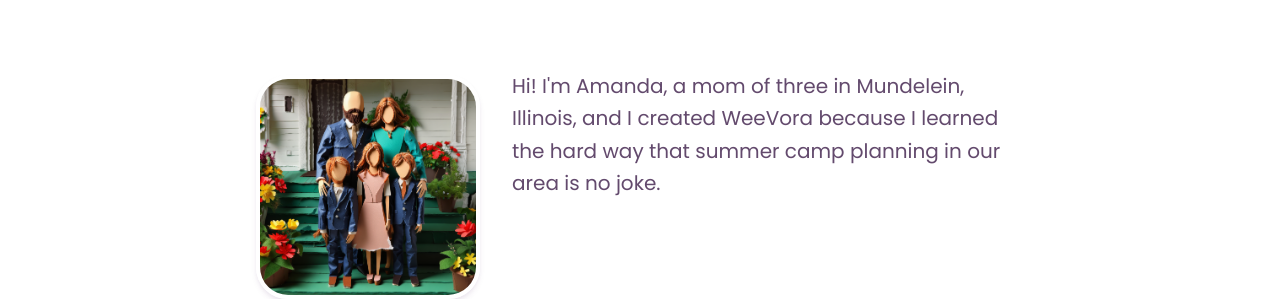
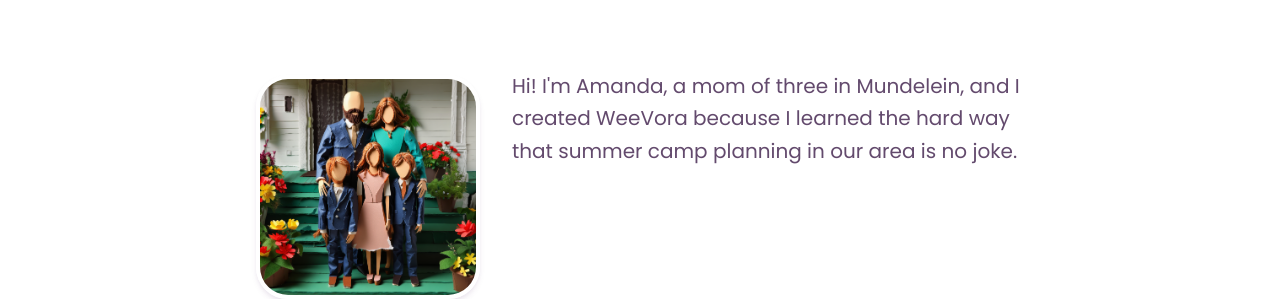
Before and after one commit to mandag122/WeeVora, a React (Vite) app: page /about in a window 1280 px wide. Shown: the part 402-701 px from the top of the page. Built offline with nearby package versions, Linux system fonts and the light colour scheme; no server answers.

Commit message:
Update About.tsx
remove il

```diff
--- a/src/pages/About.tsx
+++ b/src/pages/About.tsx
@@ -38,7 +38,7 @@ export default function About() {
                     />
                   </div>
                   <p className="text-xl text-foreground/80 leading-relaxed">
-                    Hi! I'm Amanda, a mom of three in Mundelein, Illinois, and I created WeeVora because I learned the hard way that summer camp planning in our area is no joke.
+                    Hi! I'm Amanda, a mom of three in Mundelein, and I created WeeVora because I learned the hard way that summer camp planning in our area is no joke.
                   </p>
                 </div>
 
```
